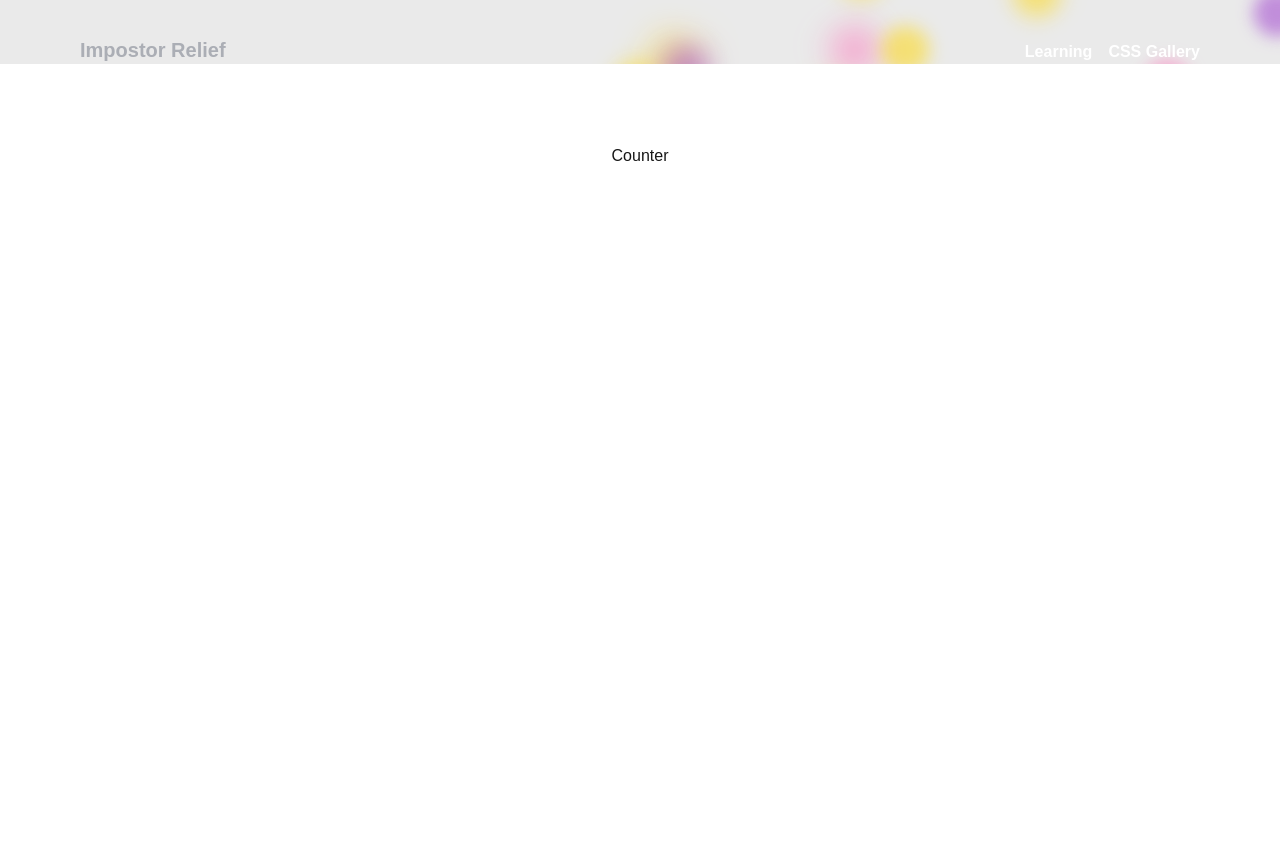
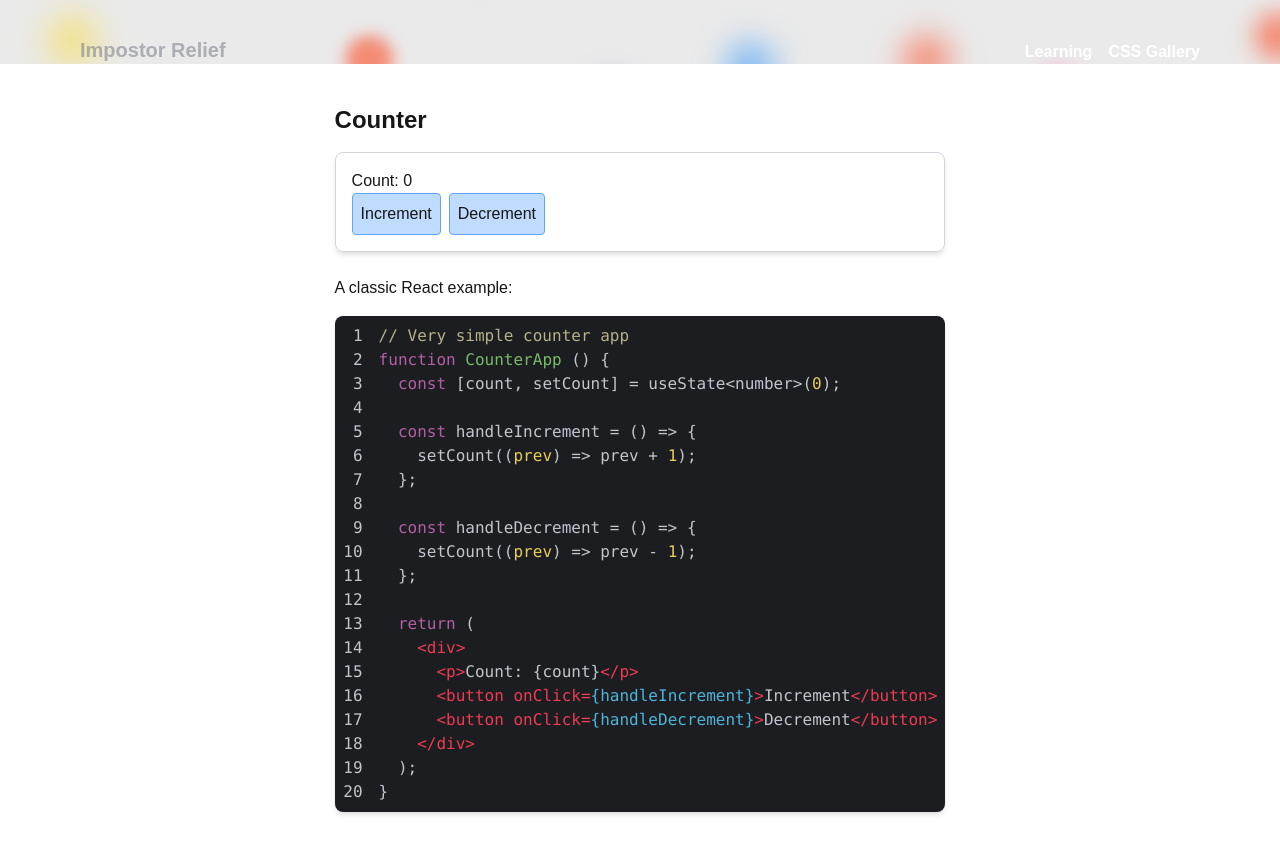
Before and after one commit to irawachaloco/impostor-relief, a Next.js app: page /react/counter in a window 1280 px wide. Shown: the top 854 px of the page. Before the commit the page ends 800 px from the top, so only its background shows below. Built offline with nearby package versions, Linux system fonts and the light colour scheme.

Commit message:
update interface, added learning grid

```diff
--- a/app/components/CodeBlock.tsx
+++ b/app/components/CodeBlock.tsx
@@ -1,7 +1,7 @@
 import React, { FC } from "react";
 
 import SyntaxHighlighter from "react-syntax-highlighter/dist/esm/default-highlight";
-import { lioshi } from "react-syntax-highlighter/dist/esm/styles/hljs";
+import { anOldHope } from "react-syntax-highlighter/dist/esm/styles/hljs";
 
 type CodeBlockProps = {
   language: string;
@@ -10,9 +10,16 @@ type CodeBlockProps = {
 
 const CodeBlock: FC<CodeBlockProps> = ({ language, code }) => {
   return (
-    <div className="flex">
+    <div className="flex_">
       <div className="shadow-md rounded rounded-lg my-4 overflow-hidden">
-        <SyntaxHighlighter language={language} style={lioshi}>
+        <SyntaxHighlighter
+          language={language}
+          style={anOldHope}
+          wrapLines={true}
+          wrapLongLines
+          showLineNumbers
+          showInlineLineNumbers
+        >
           {code}
         </SyntaxHighlighter>
       </div>
--- /dev/null
+++ b/app/components/Section.tsx
@@ -0,0 +1,15 @@
+import React from "react";
+
+type SectionProps = {
+  children: React.ReactNode;
+};
+
+const Section: React.FC<SectionProps> = ({ children }) => {
+  return (
+    <div className="rounded-lg border-solid border-[1px] border-gray-300 shadow-md p-4 mt-4 mb-6">
+      {children}
+    </div>
+  );
+};
+
+export default Section;
--- a/app/layout.tsx
+++ b/app/layout.tsx
@@ -30,7 +30,7 @@ export default function RootLayout({
       // className={`${geistSans.variable} ${geistMono.variable} antialiased`}
       >
         <NavBar />
-        <div className="items-center justify-items-center min-h-screen_ p-8 pb-20 gap-16 sm:p-20 font-[family-name:var(--font-geist-sans)]">
+        <div className="items-center justify-items-center min-h-screen_ p-8_ pb-20 gap-16 sm:px-20 sm:pt-10 sm:pb-20 font-[family-name:var(--font-geist-sans)]">
           {children}
         </div>
       </body>
--- a/app/page.tsx
+++ b/app/page.tsx
@@ -2,21 +2,51 @@ import CodeBlock from "./components/CodeBlock";
 
 export default function Home() {
   return (
-    <div className="">
-      <h1 className="font-bold text-xl pb-4">
-        Why feel like a &quot;fraudulent professional&quot; when you can embrace
-        your inner imposter? Let&apos;s get impostorie.
-      </h1>
-      <h2>
-        This will be a scratch book for practicing while learning some real
-        developer stuff.
-      </h2>
-
-      <div>
-        <CodeBlock
-          language="javascript"
-          code="console.log('Hello, impostor!');"
-        />
+    <div className="flex flex-col items-center">
+      <div className="max-w-xl_ flex flex-col">
+        <blockquote className="max-w-md flex flex-col self-end relative px-8 py-4 md:px-12 md:py-6 bg-gray-50 border-l-4 border-gray-300 italic text-gray-800">
+          <p className="text-xl leading-relaxed font-serif text-gray-900">
+            &ldquo;Why feel like an fake when faking it is the only thing you're
+            truly good at?&rdquo;
+          </p>
+          {/* <p className="text-xl leading-relaxed font-serif text-gray-900">
+            &ldquo;Why feel like a fraudulent professional when you can embrace
+            your inner imposter?&rdquo;
+          </p> */}
+          <footer className="mt-4 text-right text-sm font-semibold text-gray-700">
+            &mdash; The Impostør
+          </footer>
+        </blockquote>
+        <div className="pt-10 max-w-prose">
+          <h2 className="text-xl pt-10">
+            <p>
+              Perhaps many of you, like me, may have fallen victim to the
+              infamous 'impostor syndrome,' whose cruelty seems to be on a
+              contiuous growing.
+            </p>
+            <br />
+            <p>
+              I am a philosopher by education and a chronic artist—or at least,
+              that’s how I like to think of myself.
+            </p>
+            <br />
+            <p>
+              As a philosopher and artist patient turned coder, I can tell you,
+              coding is hard.
+            </p>
+            <br />
+            <p>Sometimes you will feel overwhelmed, but such life isn't it?</p>
+            <br />
+            <p>
+              So, let's embrace the impostor feeling and dive deeper into the
+              "real" coding world. This will be my personal scratchpad as I
+              learn some real dev skills!
+            </p>
+            <br />
+            <p>Cheers, and I hope you enjoy it.</p>
+            <br />
+          </h2>
+        </div>
       </div>
     </div>
   );
--- /dev/null
+++ b/app/react/(fetch)/rick_and_morty_fetch/page.tsx
@@ -0,0 +1,87 @@
+"use client";
+
+import Section from "@/app/components/Section";
+import { useEffect, useState } from "react";
+
+type Character = {
+  id: number;
+  name: string;
+  image: string;
+  status: string;
+  location: { name: string };
+  species: string;
+};
+
+const getIdNumber = () => {
+  return Math.floor(Math.random() * 826) + 1;
+};
+
+const FetchRickAndMortyPage = () => {
+  const initialNUmber = getIdNumber();
+  const [character, setCharacter] = useState<Character | null>(null);
+  const [selectedId, setSelectedId] = useState(initialNUmber);
+  const [error, setError] = useState<string | null>(null);
+  const [loading, setLoading] = useState(false);
+
+  const fetchCharachter = async (id: number) => {
+    try {
+      setLoading(true);
+      const response = await fetch(
+        `https://rickandmortyapi.com/api/character/${id}`
+      );
+      if (!response.ok) {
+        throw new Error("Failed fetching request");
+      }
+      const data = await response.json();
+      console.log(data);
+      setCharacter(data);
+    } catch (error) {
+      setError((error as Error).message);
+    } finally {
+      setLoading(false);
+    }
+  };
+
+  const handlePickAnother = () => {
+    const id = getIdNumber();
+    setSelectedId(id);
+  };
+
+  useEffect(() => {
+    fetchCharachter(selectedId);
+  }, [selectedId]);
+
+  return (
+    <Section>
+      <h2>Pick a randmon character from the Rick and Morty API</h2>
+      <button
+        aria-label="Pick another random character"
+        className="rounded bg-blue-500 text-white p-2 mb-4"
+        onClick={handlePickAnother}
+      >
+        Pick another
+      </button>
+
+      {loading ? (
+        <p>Loading...</p>
+      ) : error ? (
+        <p>{`Something went wrong. ${error}`}</p>
+      ) : (
+        character && (
+          <>
+            <p className="text-xl">{`${character.name}`}</p>
+            <p className="">{`Status: ${character.status}`}</p>
+            <p className="">{`Species: ${character.species}`}</p>
+            <p className="pb-4">{character.location.name}</p>
+            {
+              // eslint-disable-next-line @next/next/no-img-element
+              <img src={character.image} alt={`${character.name} image`} />
+            }
+          </>
+        )
+      )}
+    </Section>
+  );
+};
+
+export default FetchRickAndMortyPage;
--- a/app/react/counter/page.tsx
+++ b/app/react/counter/page.tsx
@@ -1,7 +1,68 @@
-import React from "react";
+"use client";
+
+import CodeBlock from "@/app/components/CodeBlock";
+import Section from "@/app/components/Section";
+import React, { useState } from "react";
 
 const Counter = () => {
-  return <div>Counter</div>;
+  const [count, setCount] = useState<number>(0);
+
+  const handleIncrement = () => {
+    setCount((prev) => prev + 1);
+  };
+
+  const handleDecrement = () => {
+    setCount((prev) => prev - 1);
+  };
+
+  const codeCounterApp = `
+// Very simple counter app
+function CounterApp () {
+  const [count, setCount] = useState<number>(0);
+
+  const handleIncrement = () => {
+    setCount((prev) => prev + 1);
+  };
+
+  const handleDecrement = () => {
+    setCount((prev) => prev - 1);
+  };
+
+  return (
+    <div>
+      <p>Count: {count}</p>
+      <button onClick={handleIncrement}>Increment</button>
+      <button onClick={handleDecrement}>Decrement</button>
+    </div>
+  );
+}
+`.trim();
+
+  return (
+    <div>
+      <h1 className="font-bold text-2xl">Counter</h1>
+      <Section>
+        <p>Count: {count}</p>
+        <button
+          className="mr-2 rounded border border-1 border-blue-400 bg-blue-200 hover:bg-blue-100 p-2"
+          onClick={handleIncrement}
+        >
+          Increment
+        </button>
+        <button
+          className="mr-2  rounded border border-1 border-blue-400 bg-blue-200 hover:bg-blue-100 p-2"
+          onClick={handleDecrement}
+        >
+          Decrement
+        </button>
+      </Section>
+
+      <div className="max-w-2xl">
+        <p>A classic React example:</p>
+        <CodeBlock language="javascript" code={codeCounterApp} />
+      </div>
+    </div>
+  );
 };
 
 export default Counter;
--- a/app/react/page.tsx
+++ b/app/react/page.tsx
@@ -7,6 +7,11 @@ const ReactSection = () => {
       id: 1,
       text: "Counter",
       url: "react/counter",
+    },
+    {
+      id: 1,
+      text: "Fetch Rick and Morty character",
+      url: "react/rick_and_morty_fetch",
     },
   ];
   return (
--- a/package.json
+++ b/package.json
@@ -22,6 +22,8 @@
     "@types/react-syntax-highlighter": "^15.5.13",
     "eslint": "^8",
     "eslint-config-next": "14.2.10",
+    "eslint-plugin-react": "^7.36.1",
+    "eslint-plugin-react-hooks": "^4.6.2",
     "postcss": "^8",
     "tailwindcss": "^3.4.1",
     "typescript": "^5"
```
Also changed, not shown: 1 other file (tests, documents, lock files or other folders).
